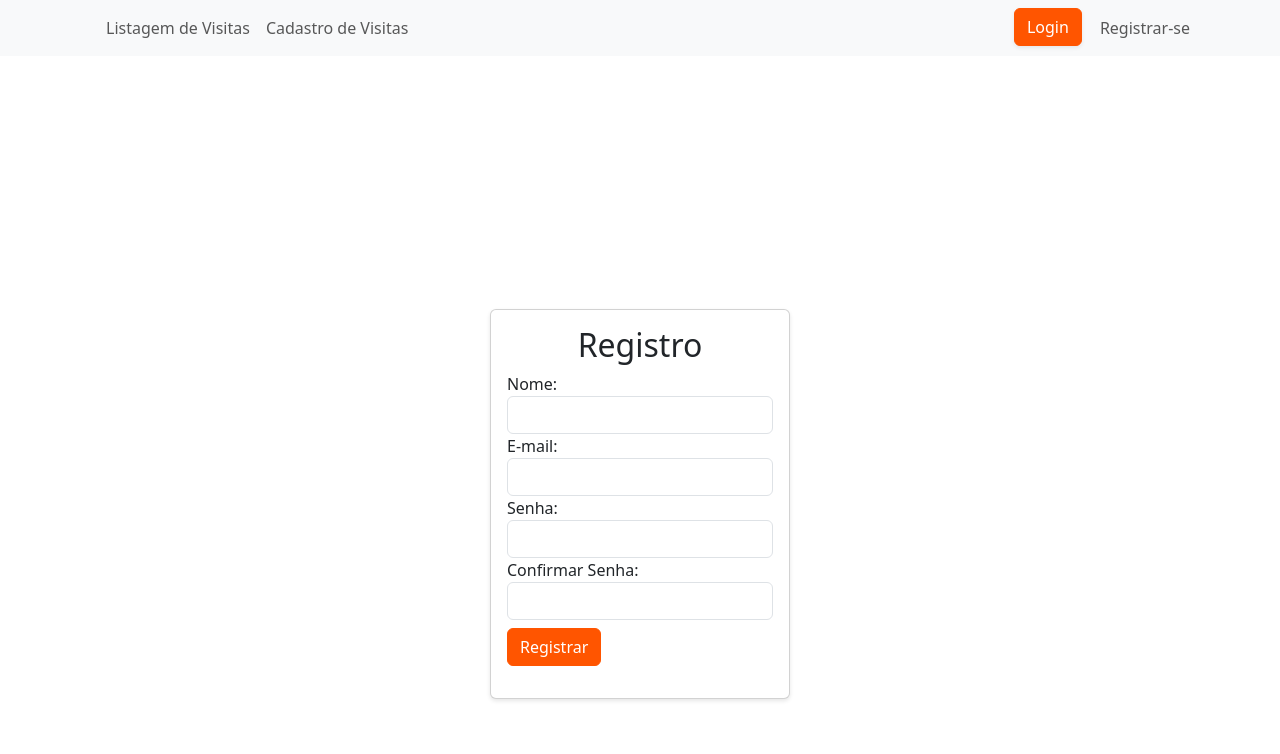
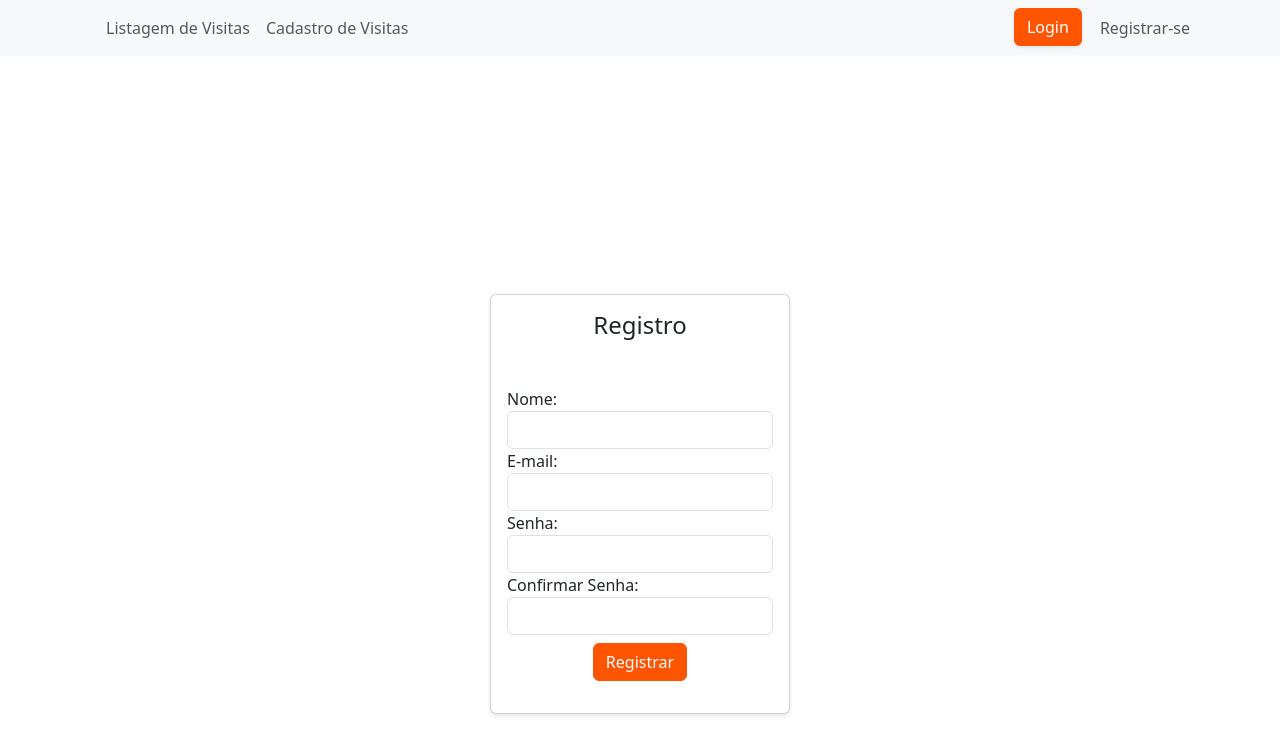
Before and after one commit to AlanPerezz/sist-cad-visita, an Angular app: page /registro in a window 1280 px wide. Shown: the top 754 px of the page. Built offline with nearby package versions, Linux system fonts and the light colour scheme.

Commit message:
mudança de tamanho de fonte

```diff
--- a/src/app/components/registro/registro.component.html
+++ b/src/app/components/registro/registro.component.html
@@ -1,7 +1,7 @@
 <div class="container mt-4 card-body p-4">
     <div class="d-flex justify-content-center align-items-center" style="height: 100vh;">
         <div class="card p-3" style="width: 300px; box-shadow: 0 2px 4px rgba(0,0,0,0.1);">
-            <h2 class="text-center">Registro</h2>
+            <h4 class="text-center mb-5">Registro</h4>
             <form>
                 <div class="form-group">
                     <label for="nome">Nome:</label>
@@ -17,9 +17,11 @@
                 </div>
                 <div class="form-group">
                     <label for="confirmarSenha">Confirmar Senha:</label>
-                    <input type="password" class="form-control" id="confirmarSenha" name="confirmarSenha" required>
+                    <input type="password" class="form-control mb-2" id="confirmarSenha" name="confirmarSenha" required>
+                    <div class="text-center">
+                        <button type="submit" class="btn btn-orange">Registrar</button>
+                    </div>
                 </div>
-                <button type="submit" class="btn btn-orange mt-2 btn-block">Registrar</button>
             </form>
         </div>
     </div>
```
Also changed, not shown: src/app/components/tela-login/tela-login.component.scss (line endings or trailing spaces).
